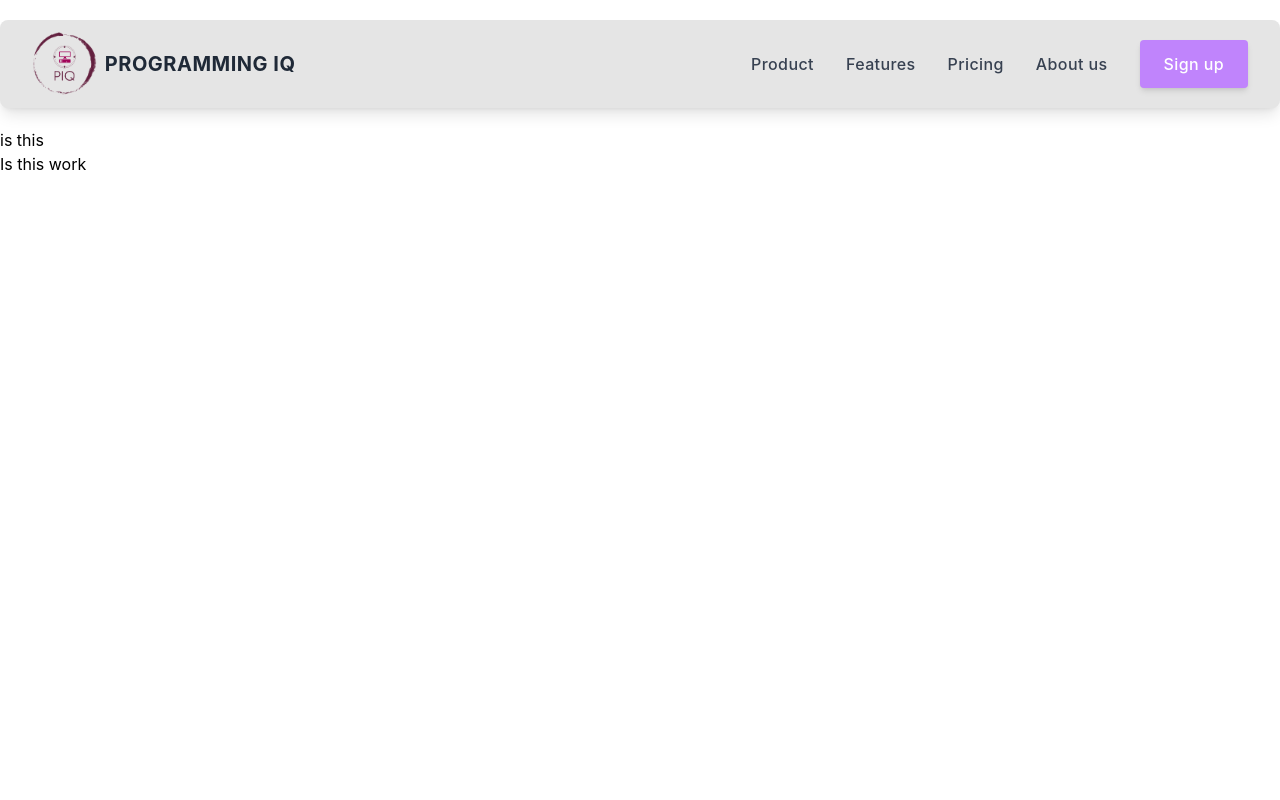
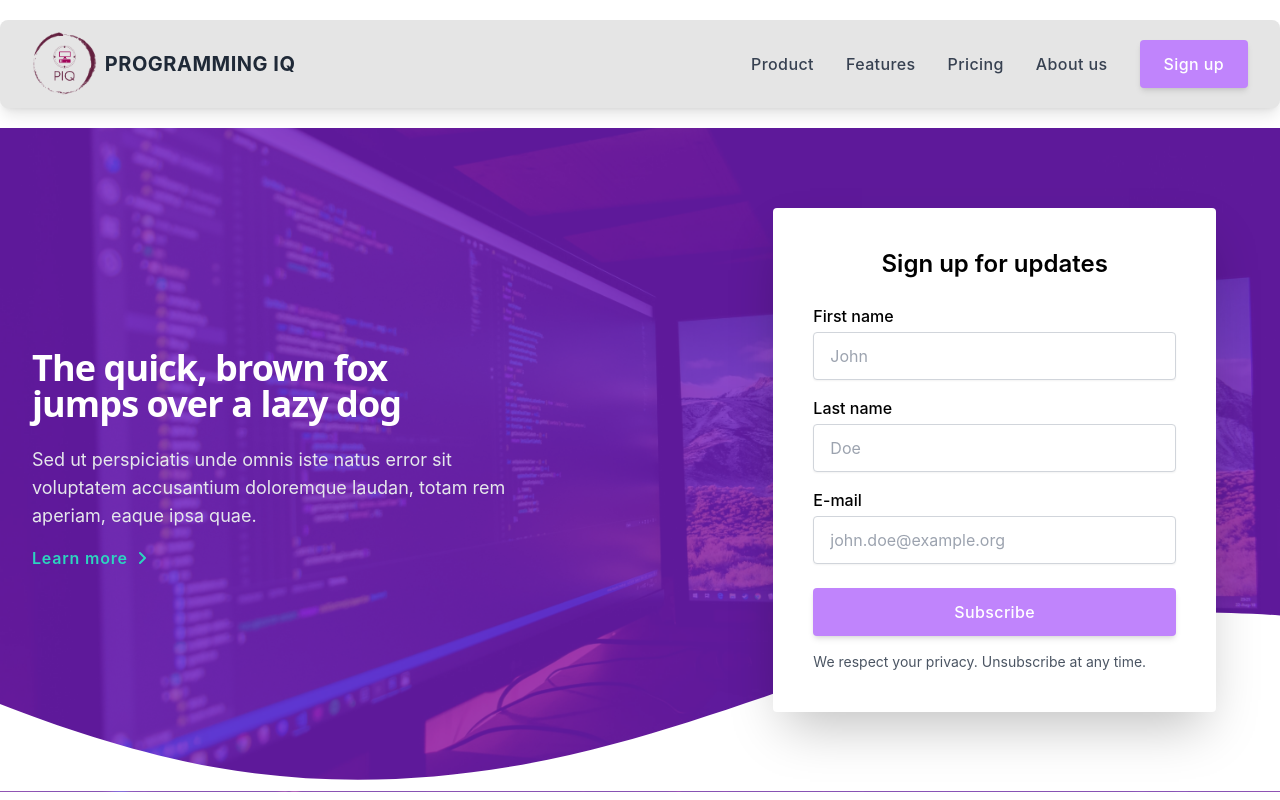
Before and after one commit to maruf9270/Programming-iq, a React (Create React App) app: page / in a window 1280 px wide. Built offline with nearby package versions, Linux system fonts and the light colour scheme.

Commit message:
Added header section

```diff
--- /dev/null
+++ b/src/Components/Home/Hero/Hero.jsx
@@ -0,0 +1,121 @@
+import React from "react";
+import Banner from "../../../Images/Banner.jpg"
+export const Header = () => {
+    return (
+      <div className="relative">
+        <img
+          src={Banner}
+          className="absolute inset-0 object-cover w-full h-full"
+          alt=""
+        />
+        <div className="relative bg-opacity-75 bg-purple-700">
+          <svg
+            className="absolute inset-x-0 bottom-0 text-white"
+            viewBox="0 0 1160 163"
+          >
+            <path
+              fill="currentColor"
+              d="M-164 13L-104 39.7C-44 66 76 120 196 141C316 162 436 152 556 119.7C676 88 796 34 916 13C1036 -8 1156 2 1216 7.7L1276 13V162.5H1216C1156 162.5 1036 162.5 916 162.5C796 162.5 676 162.5 556 162.5C436 162.5 316 162.5 196 162.5C76 162.5 -44 162.5 -104 162.5H-164V13Z"
+            />
+          </svg>
+          <div className="relative px-4 py-16 mx-auto overflow-hidden sm:max-w-xl md:max-w-full lg:max-w-screen-xl md:px-24 lg:px-8 lg:py-20">
+            <div className="flex flex-col items-center justify-between xl:flex-row">
+              <div className="w-full max-w-xl mb-12 xl:mb-0 xl:pr-16 xl:w-7/12">
+                <h2 className="max-w-lg mb-6 font-sans text-3xl font-bold tracking-tight text-white sm:text-4xl sm:leading-none">
+                  The quick, brown fox <br className="hidden md:block" />
+                  jumps over a lazy dog
+                </h2>
+                <p className="max-w-xl mb-4 text-base text-gray-200 md:text-lg">
+                  Sed ut perspiciatis unde omnis iste natus error sit voluptatem
+                  accusantium doloremque laudan, totam rem aperiam, eaque ipsa
+                  quae.
+                </p>
+                <a
+                  href="/"
+                  aria-label=""
+                  className="inline-flex items-center font-semibold tracking-wider transition-colors duration-200 text-teal-400 hover:text-teal-700"
+                >
+                  Learn more
+                  <svg
+                    className="inline-block w-3 ml-2"
+                    fill="currentColor"
+                    viewBox="0 0 12 12"
+                  >
+                    <path d="M9.707,5.293l-5-5A1,1,0,0,0,3.293,1.707L7.586,6,3.293,10.293a1,1,0,1,0,1.414,1.414l5-5A1,1,0,0,0,9.707,5.293Z" />
+                  </svg>
+                </a>
+              </div>
+              <div className="w-full max-w-xl xl:px-8 xl:w-5/12">
+                <div className="bg-white rounded shadow-2xl p-7 sm:p-10">
+                  <h3 className="mb-4 text-xl font-semibold sm:text-center sm:mb-6 sm:text-2xl">
+                    Sign up for updates
+                  </h3>
+                  <form>
+                    <div className="mb-1 sm:mb-2">
+                      <label
+                        htmlFor="firstName"
+                        className="inline-block mb-1 font-medium"
+                      >
+                        First name
+                      </label>
+                      <input
+                        placeholder="John"
+                        required
+                        type="text"
+                        className="flex-grow w-full h-12 px-4 mb-2 transition duration-200 bg-white border border-gray-300 rounded shadow-sm appearance-none focus:border-purple-400 focus:outline-none focus:shadow-outline"
+                        id="firstName"
+                        name="firstName"
+                      />
+                    </div>
+                    <div className="mb-1 sm:mb-2">
+                      <label
+                        htmlFor="lastName"
+                        className="inline-block mb-1 font-medium"
+                      >
+                        Last name
+                      </label>
+                      <input
+                        placeholder="Doe"
+                        required
+                        type="text"
+                        className="flex-grow w-full h-12 px-4 mb-2 transition duration-200 bg-white border border-gray-300 rounded shadow-sm appearance-none focus:border-purple-400 focus:outline-none focus:shadow-outline"
+                        id="lastName"
+                        name="lastName"
+                      />
+                    </div>
+                    <div className="mb-1 sm:mb-2">
+                      <label
+                        htmlFor="email"
+                        className="inline-block mb-1 font-medium"
+                      >
+                        E-mail
+                      </label>
+                      <input
+                        placeholder="john.doe@example.org"
+                        required
+                        type="text"
+                        className="flex-grow w-full h-12 px-4 mb-2 transition duration-200 bg-white border border-gray-300 rounded shadow-sm appearance-none focus:border-purple-400 focus:outline-none focus:shadow-outline"
+                        id="email"
+                        name="email"
+                      />
+                    </div>
+                    <div className="mt-4 mb-2 sm:mb-4">
+                      <button
+                        type="submit"
+                        className="inline-flex items-center justify-center w-full h-12 px-6 font-medium tracking-wide text-white transition duration-200 rounded shadow-md bg-purple-400 hover:bg-purple-700 focus:shadow-outline focus:outline-none"
+                      >
+                        Subscribe
+                      </button>
+                    </div>
+                    <p className="text-xs text-gray-600 sm:text-sm">
+                      We respect your privacy. Unsubscribe at any time.
+                    </p>
+                  </form>
+                </div>
+              </div>
+            </div>
+          </div>
+        </div>
+      </div>
+    );
+  };
--- a/src/Components/Home/Home.jsx
+++ b/src/Components/Home/Home.jsx
@@ -1,10 +1,10 @@
 import React from 'react';
+import { Header } from './Hero/Hero';
 
 const Home = () => {
     return (
         <div>
-            <h5>is this </h5>
-            <h1>Is this work</h1>
+           <Header></Header>
         </div>
     );
 };
```
Also changed, not shown: src/Images/Banner.jpg (added).
